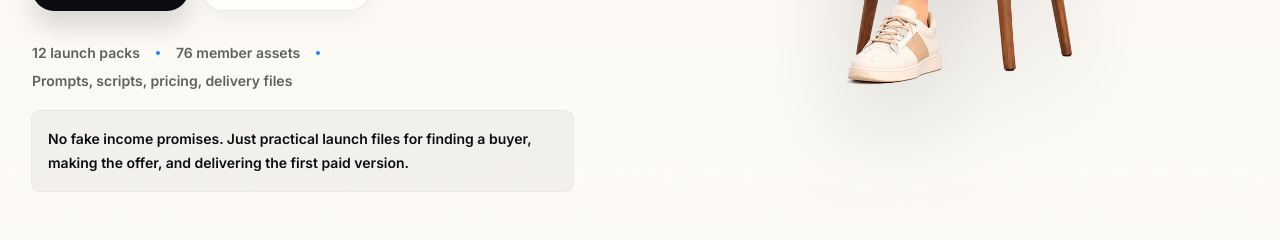
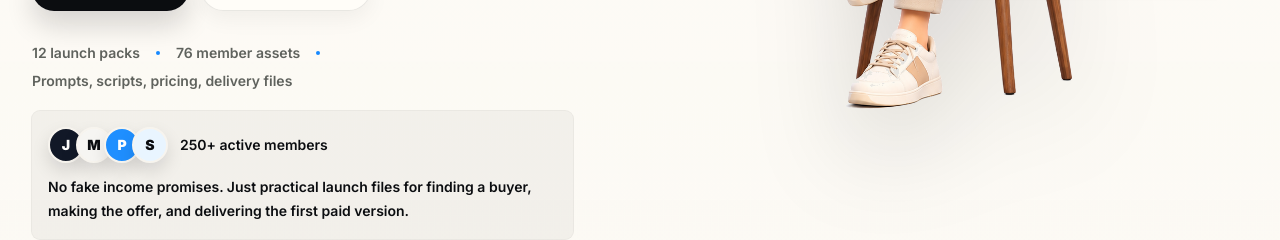
Before and after one commit to DeRucci6969/sidehustlestephen, a Next.js app: page / in a window 1280 px wide. Shown: the part 840-1080 px from the top of the page. Built offline with nearby package versions, Linux system fonts and the light colour scheme; no server answers.

Commit message:
Restore homepage member count

```diff
--- a/eslint.config.mjs
+++ b/eslint.config.mjs
@@ -5,7 +5,7 @@ import nextTs from "eslint-config-next/typescript";
 const eslintConfig = defineConfig([
   ...nextVitals,
   ...nextTs,
-  globalIgnores([".next/**", "out/**", "build/**", "next-env.d.ts"]),
+  globalIgnores([".next/**", ".vercel/**", "out/**", "build/**", "next-env.d.ts"]),
 ]);
 
 export default eslintConfig;
--- a/src/app/page.tsx
+++ b/src/app/page.tsx
@@ -8,6 +8,13 @@ import { JoinButton } from "@/components/join-modal";
 import { PackMatcher } from "@/components/pack-matcher";
 import { QuoteCarousel } from "@/components/quote-carousel";
 import { packs, popularPacks } from "@/data/packs";
+
+const memberInitials = [
+  { initial: "J", className: "bg-[#111827] text-white" },
+  { initial: "M", className: "bg-[#f6f5f2] text-[var(--obsidian)]" },
+  { initial: "P", className: "bg-[#1f8fff] text-white" },
+  { initial: "S", className: "bg-[#e9f5ff] text-[var(--navy-ink)]" },
+];
 
 export default function Home() {
   const totalAssets = packs.reduce((total, pack) => total + pack.assets.length, 0);
@@ -72,6 +79,18 @@ export default function Home() {
                 <span>Prompts, scripts, pricing, delivery files</span>
               </div>
               <div className="mt-5 rounded-lg bg-[rgba(28,32,28,0.045)] p-4 ring-1 ring-[rgba(28,32,28,0.08)]">
+                <div className="mb-3 flex flex-wrap items-center gap-3">
+                  <div className="flex -space-x-2" aria-hidden="true">
+                    {memberInitials.map((member) => (
+                      <span key={member.initial} className={`grid h-9 w-9 place-items-center rounded-full border-2 border-[var(--studio-white)] text-sm font-black shadow-[0_8px_18px_rgba(10,12,16,0.12)] ${member.className}`}>
+                        {member.initial}
+                      </span>
+                    ))}
+                  </div>
+                  <p className="text-sm font-semibold text-[var(--navy-ink)]">
+                    250+ active members
+                  </p>
+                </div>
                 <p className="text-sm font-semibold leading-6 text-[var(--navy-ink)]">
                   No fake income promises. Just practical launch files for finding a buyer, making the offer, and delivering the first paid version.
                 </p>
```
